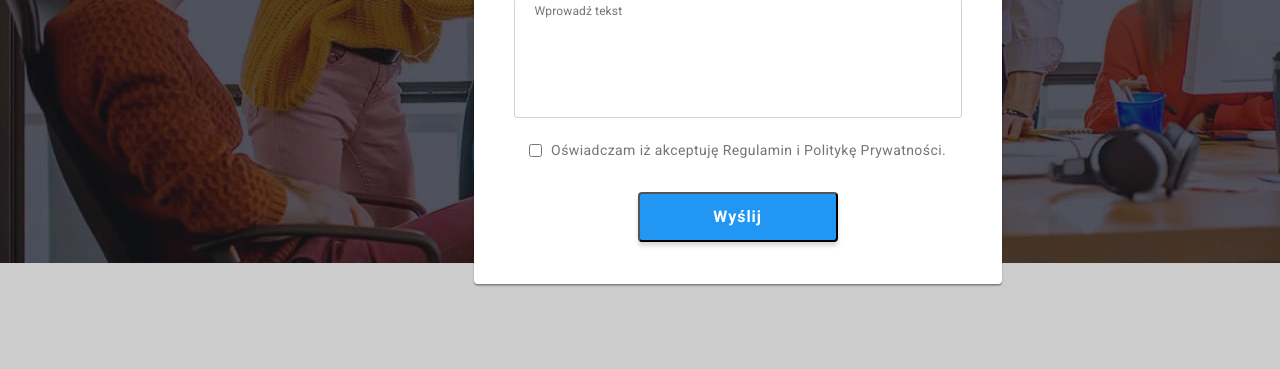
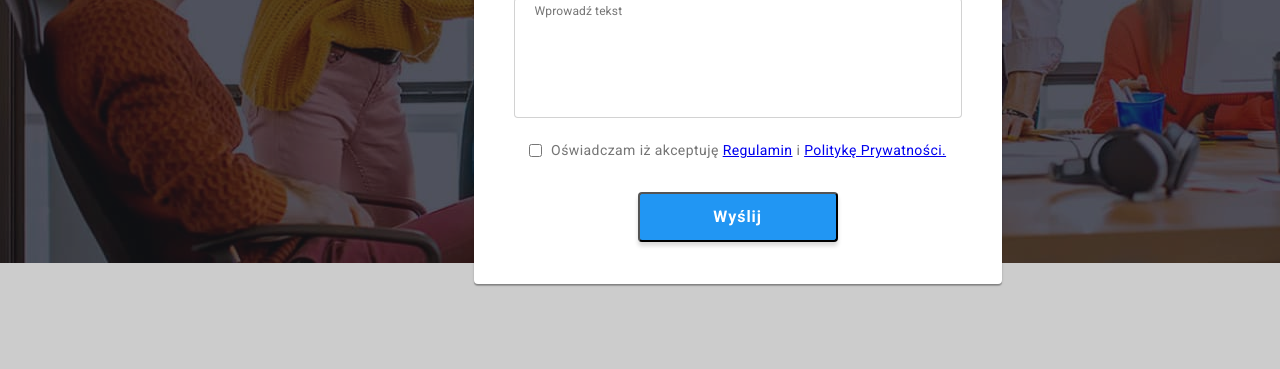
Before and after one commit to dmjs23/goit-markup-hw-06, a plain HTML site: page index.html in a window 1280 px wide. Both pictures are taken after a click on the button "Zamów usługe". Shown: the part 417-786 px from the top of the page. Drawn offline with Linux system fonts and the light colour scheme.

Commit message:
Update index.html

```diff
--- a/index.html
+++ b/index.html
@@ -487,7 +487,10 @@
             ></textarea>
             <div class="modal__form_priwacy">
               <input type="checkbox" class="modal__form_checkbox" />
-              <label>Oświadczam iż akceptuję Regulamin i Politykę Prywatności.</label>
+              <label
+                >Oświadczam iż akceptuję <a href="/" class="modal__form_link">Regulamin</a> i
+                <a href="/" class="modal__form_link">Politykę Prywatności.</a></label
+              >
             </div>
             <div class="btn_send_modal">
               <button class="btn_send" type="submit">Wyślij</button>
```
